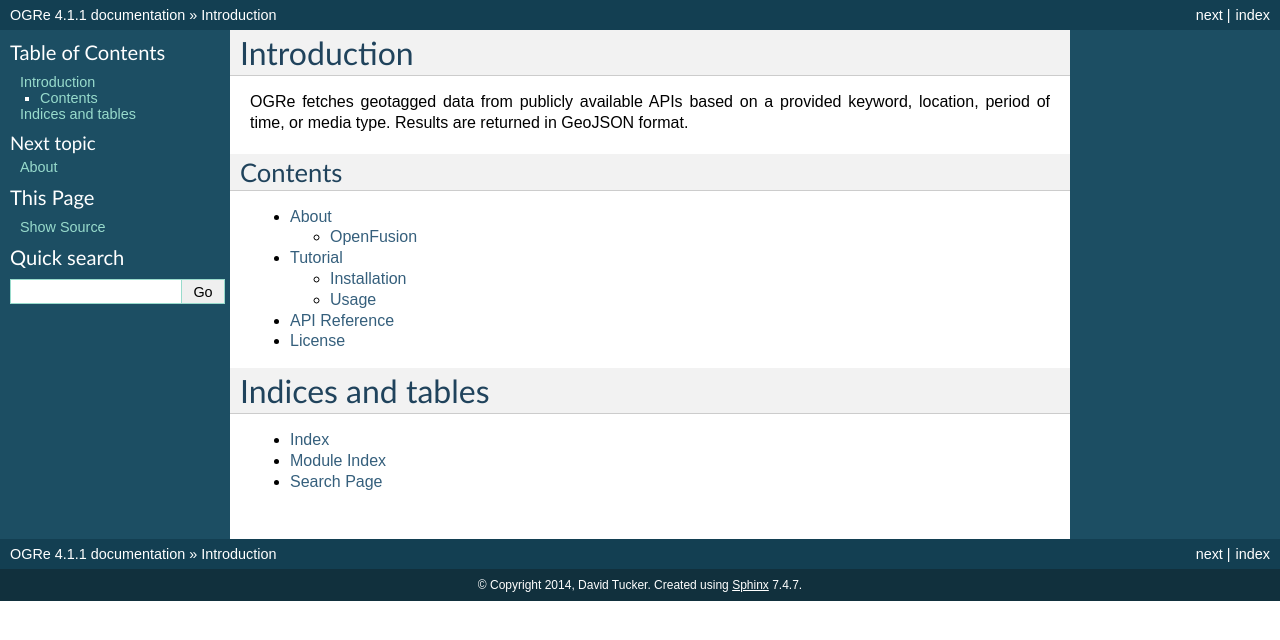
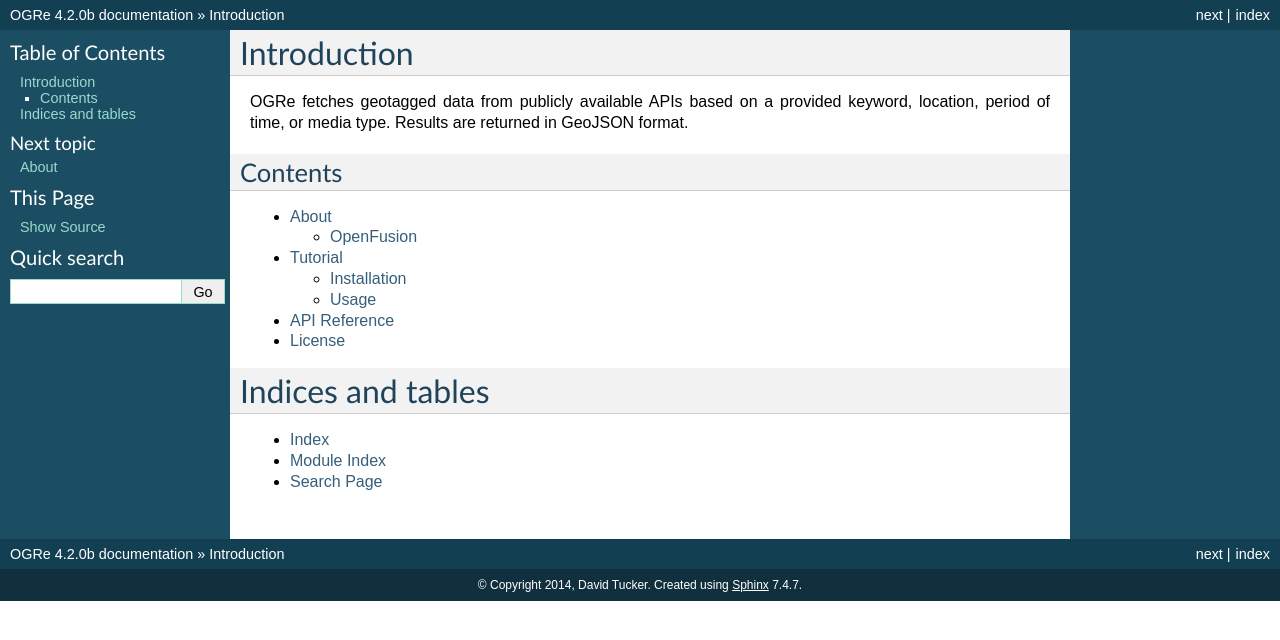
Before and after one commit to openfusion-dev/ogre, a Sphinx documentation site: the page built from docs/index.rst, in a window 1280 px wide. Shown: the top 640 px of the page. Built offline with Sphinx 7.4.7, drawn with Linux system fonts in a browser that asks for light colours.

Commit message:
Update version tags. (4.2.0b)
Previous commits have indicated an incorrect version.

```diff
--- a/docs/conf.py
+++ b/docs/conf.py
@@ -53,9 +53,9 @@ copyright = u'2014, David Tucker'
 # built documents.
 #
 # The short X.Y version.
-version = '4.1'
+version = '4.2'
 # The full version, including alpha/beta/rc tags.
-release = '4.1.1'
+release = '4.2.0b'
 
 # The language for content autogenerated by Sphinx. Refer to documentation
 # for a list of supported languages.
--- a/ogre/__init__.py
+++ b/ogre/__init__.py
@@ -12,4 +12,4 @@
 
 from ogre.api import OGRe
 
-__version__ = "4.1.1"
+__version__ = "4.2.0b"
```
